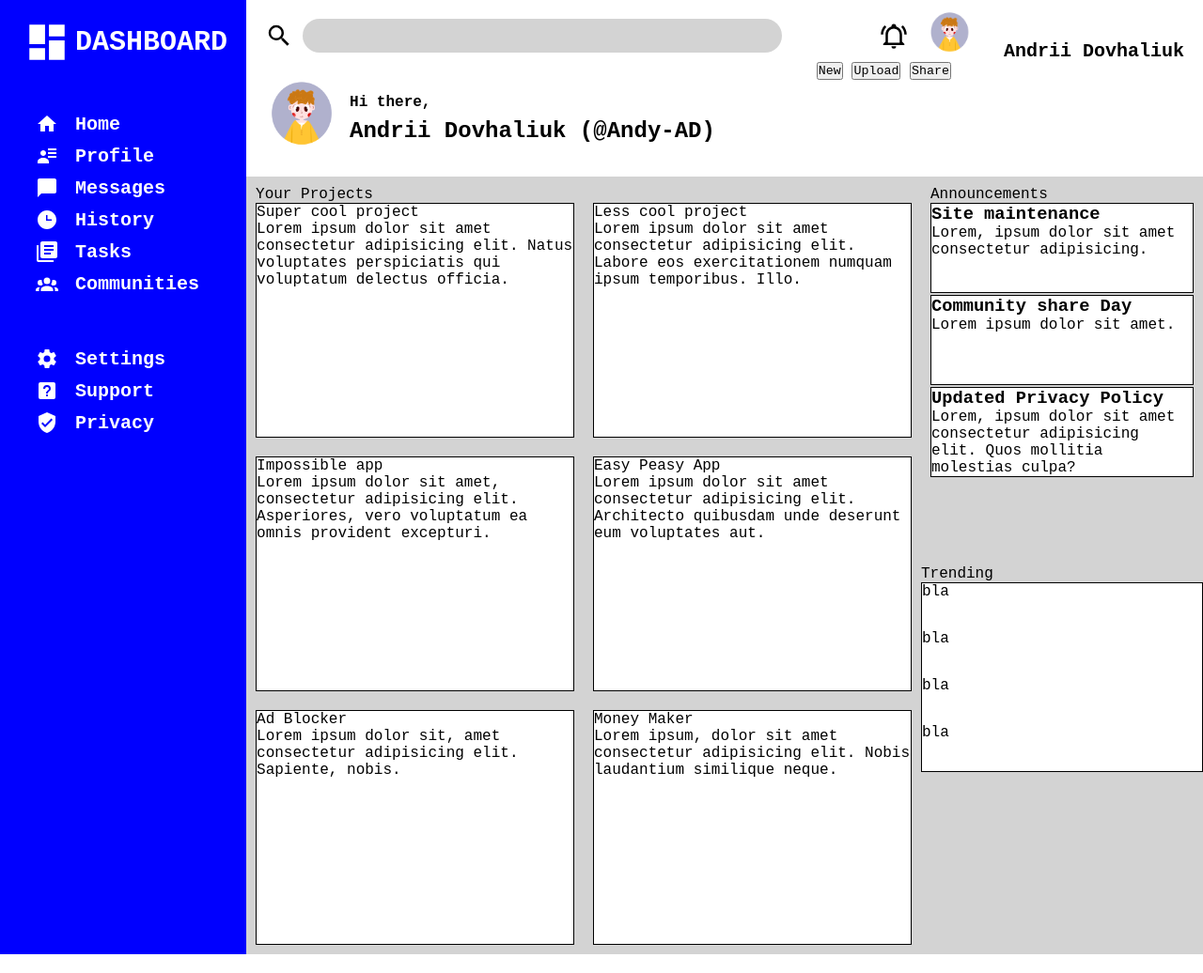
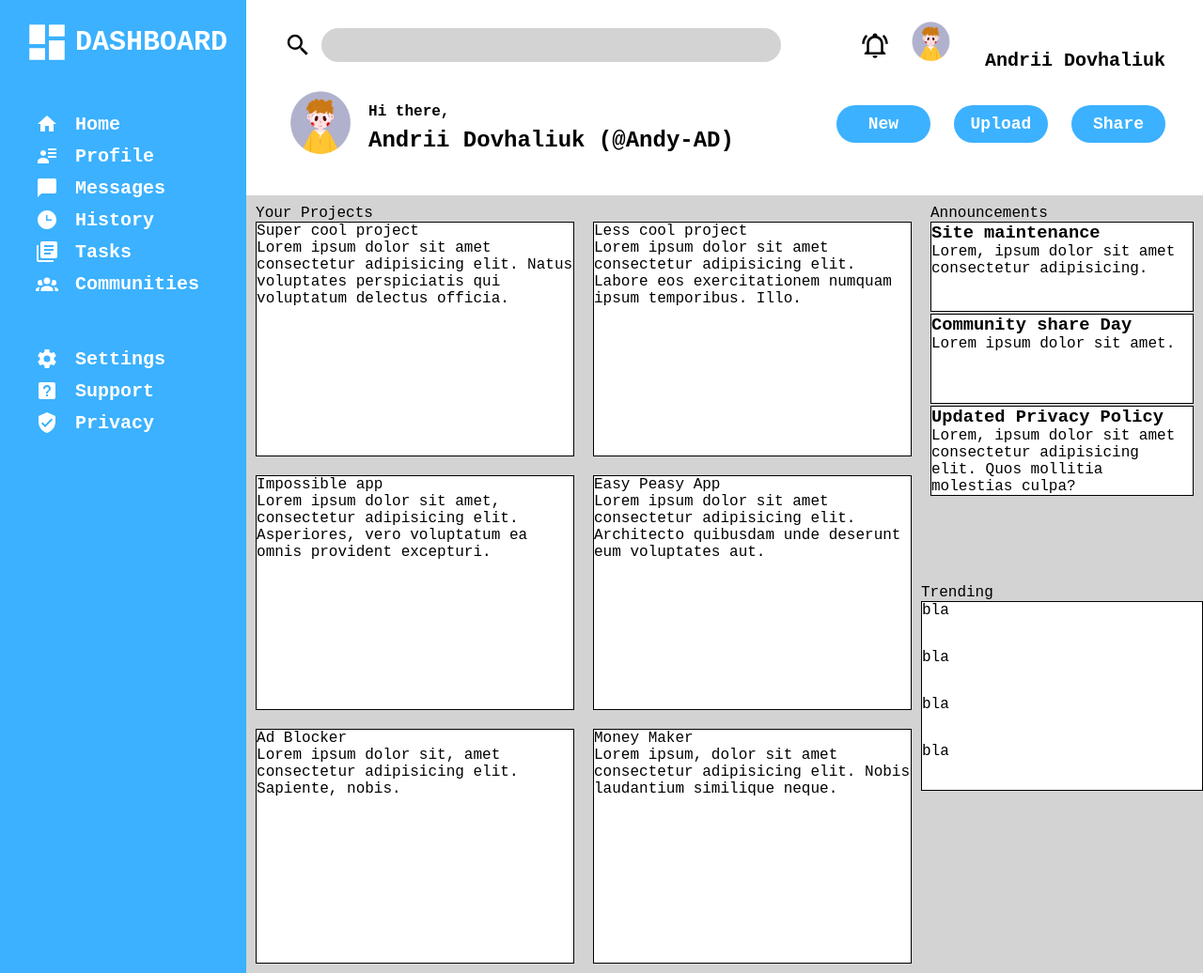
Before and after one commit to Andy-AD/project-admin-dashbord, a plain HTML site: page index.html in a window 1280 px wide. Shown: the whole page at 94% size. Drawn offline with Linux system fonts and the light colour scheme.

Commit message:
Add styles to buttons in header

```diff
--- a/style.css
+++ b/style.css
@@ -3,7 +3,7 @@
     margin: 0;
     padding: 0;
 
-    --sidebar: blue;
+    --sidebar: rgb(59, 177, 255);
     --header: white;
     --main-content: lightgray;
     --sidebar-text: white;
@@ -76,7 +76,7 @@
     grid-row: 1 / 2;
 
     background-color: var(--header);
-    padding: 10px 20px;
+    padding: 20px 40px;
 
     display: grid;
     grid-template-columns: 3fr 2fr;
@@ -161,6 +161,29 @@
 
 .header .header-buttons {
     grid-area: buttons;
+
+    display: grid;
+    grid-template-columns: repeat(3, 1fr);
+    grid-template-rows: 1fr;
+    align-items: center;
+    justify-items: end;
+}
+
+.header-buttons button {
+    height: 40px;
+    width: 100px;
+    border-radius: calc(0.5 * 40px);
+    background-color: var(--sidebar);
+    color: var(--sidebar-text);
+    font-size: 18px;
+    font-weight: 600;
+    outline: none;
+    border: none;
+}
+
+.header-buttons button:hover {
+    cursor: pointer;
+    outline: orange solid 3px;
 }
 
 .main-content {
```
